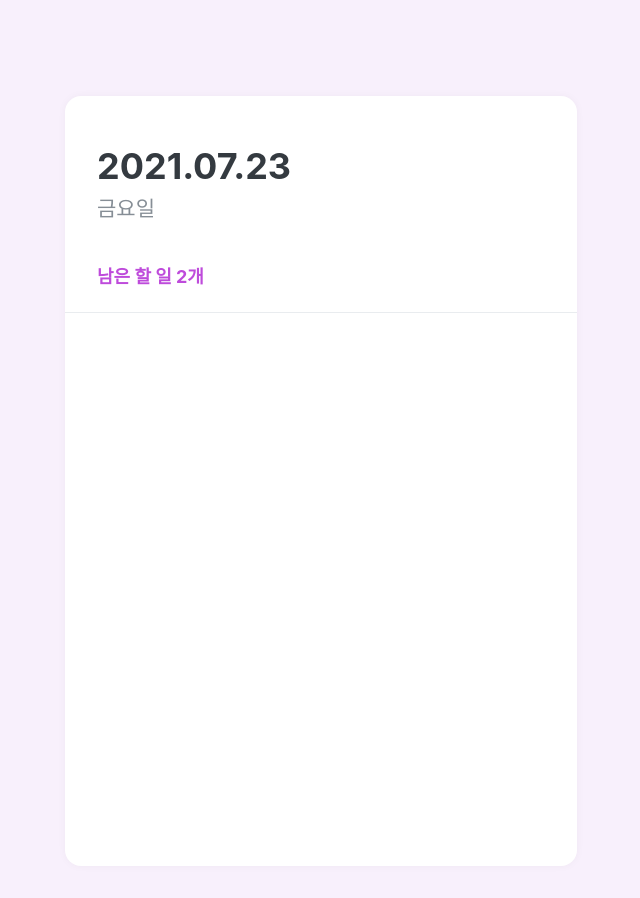
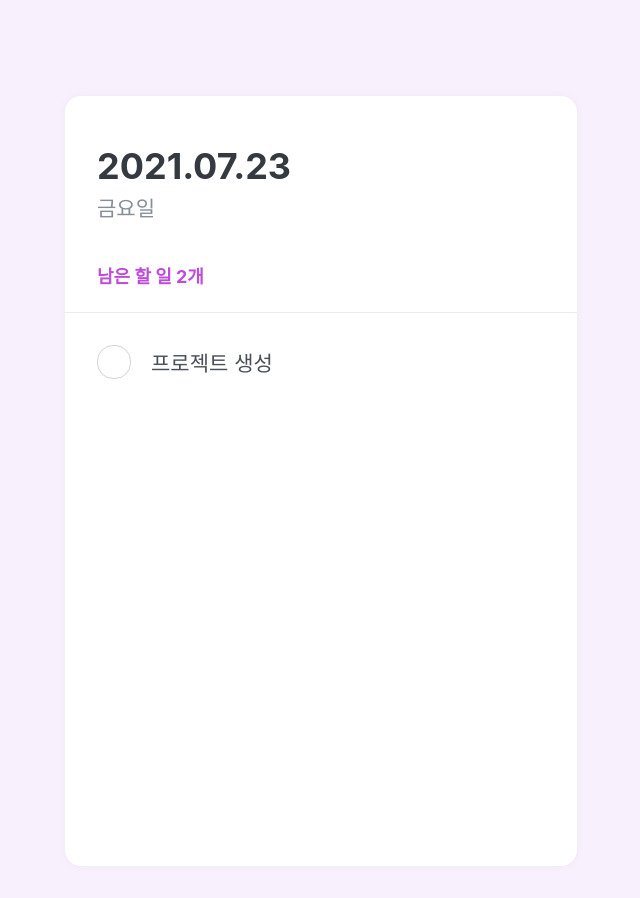
Before and after one commit to witch-factory/modern-react, a React (Create React App) app: page / in a window 1280 px wide. Shown: the whole page, without its empty margins (319-959 px from the left). Built offline with nearby package versions, Linux system fonts and the light colour scheme.

Commit message:
투두리스트 아이템 구현

```diff
--- a/src/App.js
+++ b/src/App.js
@@ -2,6 +2,7 @@ import React from 'react';
 import styled, {createGlobalStyle} from 'styled-components';
 import TodoTemplate from "./components/TodoTemplate.js";
 import TodoListHeader from "./components/TodoListHeader";
+import TodoList from "./components/TodoList";
 
 const GlobalStyle=createGlobalStyle`
   body{
@@ -15,6 +16,7 @@ function App(){
       <GlobalStyle />
       <TodoTemplate>
         <TodoListHeader/>
+        <TodoList/>
       </TodoTemplate>
     </>
   )
--- /dev/null
+++ b/src/components/TodoList.js
@@ -0,0 +1,16 @@
+import React from "react";
+import styled from "styled-components";
+import TodoListItem from "./TodoListItem";
+
+const TodoListBlock=styled.div`
+  flex:1;
+  padding:20px 32px 48px 32px;
+  overflow-y:auto;
+
+`
+
+const TodoList=()=>{
+  return <TodoListBlock><TodoListItem text="프로젝트 생성" /></TodoListBlock>
+}
+
+export default TodoList;
--- /dev/null
+++ b/src/components/TodoListItem.js
@@ -0,0 +1,72 @@
+import React from 'react';
+import styled, { css } from 'styled-components';
+import { MdDone, MdDelete } from 'react-icons/md';
+
+const RemoveButton=styled.div`
+  display:flex;
+  align-items:center;
+  color:#dee2e6;
+  font-size: 24px;
+  cursor:pointer;
+  &:hover{
+    color:#ff6b6b;
+  }
+  display:none;
+`;
+
+const TodoItemBlock=styled.div`
+  display: flex;
+  align-items:center;
+  padding-top:12px;
+  padding-bottom:12px;
+  &:hover{
+    ${RemoveButton}{
+      display: initial;
+    }
+  }
+`;
+
+const CheckCircle=styled.div`
+  width:32px;
+  height:32px;
+  border-radius: 16px;
+  border: 1px solid #ced4da;
+  font-size:24px;
+  display:flex;
+  align-items: center;
+  justify-content: center;
+  margin-right: 20px;
+  cursor: pointer;
+  //만약 done 상태면 끝났다는 상태를 보여주도록 css 설정
+  ${props =>
+          props.done &&
+          css`
+      border: 1px solid #38d9a9;
+      color: #38d9a9;
+    `}
+`
+
+const Text = styled.div`
+  flex: 1;
+  font-size: 21px;
+  color: #495057;
+  ${props =>
+  props.done &&
+  css`
+      color: #ced4da;
+    `}
+`;
+
+const TodoListItem=({id, done, text})=>{
+  return (
+    <TodoItemBlock>
+      <CheckCircle done={done}>{done && <MdDone/>}</CheckCircle>
+      <Text done={done}>{text}</Text>
+      <RemoveButton>
+        <MdDelete />
+      </RemoveButton>
+    </TodoItemBlock>
+  )
+}
+
+export default TodoListItem;
```
